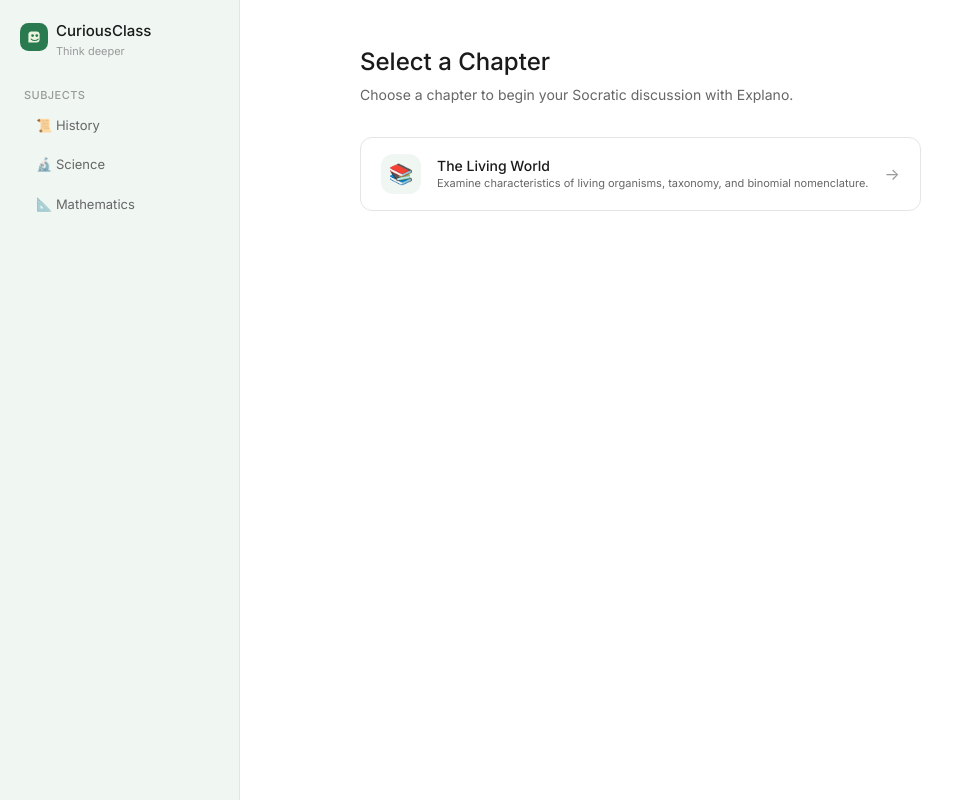
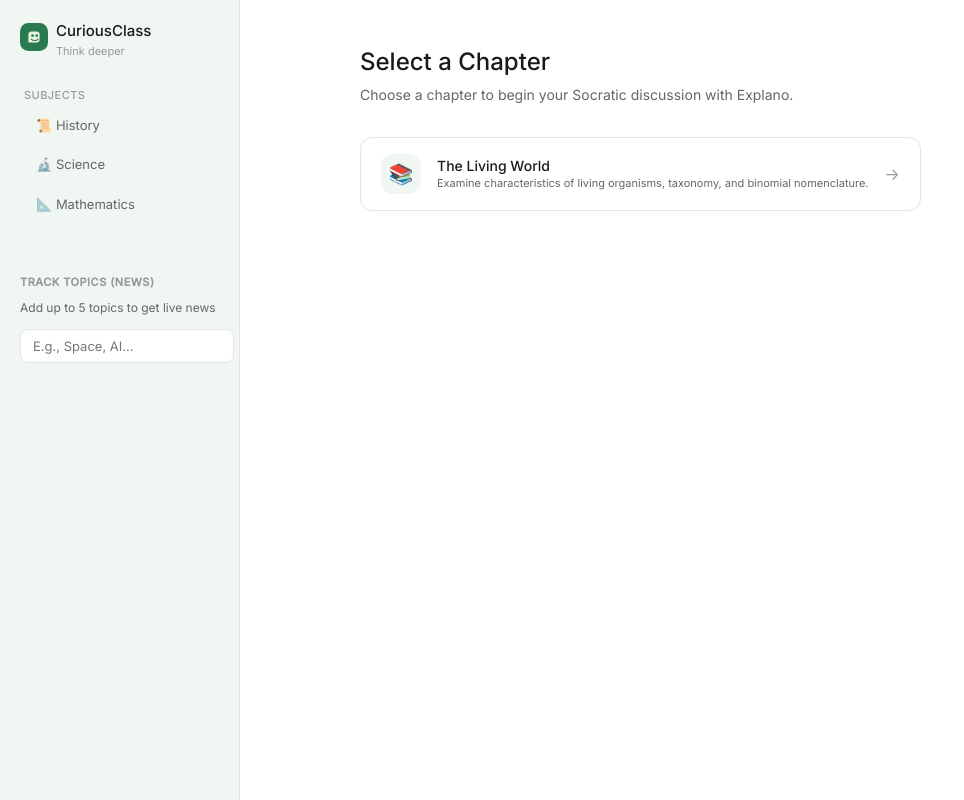
Before and after one commit to harshitmathur456/Curious-Class, a Next.js app: page /student/biology in a window 1280 px wide. Shown: the whole page, without its empty margins (0-964 px from the left). Built offline with nearby package versions, Linux system fonts and the light colour scheme.

Commit message:
Shift Track Topics news to left sidebar and remove Topic Progress

```diff
--- a/src/app/student/student-chat.js
+++ b/src/app/student/student-chat.js
@@ -643,32 +643,52 @@ export default function StudentChat({ subject = null }) {
             </div>
           )}
 
-          {/* Topic Progress */}
-          {activeTopic && config.progress.length > 0 && (
-            <div className="sc-progress">
-              <div className="sc-progress-label">Topic progress</div>
-              <div className="sc-progress-steps">
-                {config.progress.map((step, i) => (
-                  <div
-                    key={step.id}
-                    className={`sc-step ${step.status === "completed" ? "sc-step--done" : ""} ${step.status === "active" ? "sc-step--active" : ""} ${step.status === "upcoming" ? "sc-step--upcoming" : ""}`}
-                  >
-                    <div className="sc-step-indicator">
-                      {step.status === "completed" && (
-                        <svg width="12" height="12" viewBox="0 0 16 16" fill="none">
-                          <path d="M3 8L6.5 11.5L13 4.5" stroke="currentColor" strokeWidth="2" strokeLinecap="round" strokeLinejoin="round"/>
-                        </svg>
-                      )}
-                      {step.status === "active" && <div className="sc-step-dot sc-step-dot--active" />}
-                      {step.status === "upcoming" && <div className="sc-step-dot sc-step-dot--upcoming" />}
-                    </div>
-                    <span className="sc-step-text">{step.label}</span>
-                    {i < config.progress.length - 1 && <div className="sc-step-line" />}
+          {/* Track Topics (News) */}
+          <div className="sc-rs-section" style={{ marginTop: "var(--space-xl)", width: "100%" }}>
+            <h3 className="sc-rs-subtitle" style={{ fontSize: "11px", textTransform: "uppercase", letterSpacing: "0.5px", color: "var(--color-text-tertiary)", fontWeight: "600", marginBottom: "var(--space-sm)" }}>Track Topics (News)</h3>
+            <p className="sc-rs-desc" style={{ fontSize: "12px", color: "var(--color-text-secondary)", marginBottom: "var(--space-md)" }}>Add up to 5 topics to get live news</p>
+            <div className="sc-rs-input-group" style={{ display: "flex", gap: "8px", marginBottom: "var(--space-md)" }}>
+              <input
+                type="text"
+                placeholder="E.g., Space, AI..."
+                value={topicInput}
+                onChange={(e) => setTopicInput(e.target.value)}
+                onKeyDown={(e) => {
+                  if (e.key === "Enter") handleAddTopic();
+                }}
+                disabled={trackedTopics.length >= 5}
+                className="sc-rs-input"
+                style={{ flex: 1, padding: "8px 12px", border: "1px solid var(--color-border-light)", borderRadius: "8px", fontSize: "13px", outline: "none" }}
+              />
+              <button onClick={handleAddTopic} disabled={!topicInput.trim() || trackedTopics.length >= 5} className="sc-rs-add-btn" style={{ padding: "0 12px", background: "var(--color-primary)", color: "white", border: "none", borderRadius: "8px", cursor: "pointer", fontWeight: "600" }}>+</button>
+            </div>
+
+            <div className="sc-rs-tracked" style={{ display: "flex", flexDirection: "column", gap: "var(--space-sm)" }}>
+              {trackedTopics.map(topic => (
+                <div key={topic} className="sc-rs-topic-card" style={{ background: "white", border: "1px solid var(--color-border-light)", borderRadius: "8px", padding: "var(--space-sm)" }}>
+                  <div className="sc-rs-topic-header" style={{ display: "flex", justifyContent: "space-between", alignItems: "center", marginBottom: "8px" }}>
+                    <h4 style={{ margin: 0, fontSize: "13px", color: "var(--color-text-primary)", fontWeight: "600" }}>{topic}</h4>
+                    <button onClick={() => handleRemoveTopic(topic)} style={{ background: "none", border: "none", color: "var(--color-text-tertiary)", cursor: "pointer", fontSize: "16px" }}>×</button>
                   </div>
-                ))}
-              </div>
+                  <div className="sc-rs-news-list" style={{ display: "flex", flexDirection: "column", gap: "4px" }}>
+                    {news[topic] ? (
+                      news[topic].length > 0 ? (
+                        news[topic].map((article, i) => (
+                          <a key={i} href={article.link} target="_blank" rel="noreferrer" className="sc-rs-news-item" style={{ fontSize: "12px", color: "var(--color-text-secondary)", textDecoration: "none", whiteSpace: "nowrap", overflow: "hidden", textOverflow: "ellipsis" }}>
+                            • {article.title}
+                          </a>
+                        ))
+                      ) : (
+                        <span className="sc-rs-no-news" style={{ fontSize: "12px", color: "var(--color-text-tertiary)", fontStyle: "italic" }}>No recent news found.</span>
+                      )
+                    ) : loadingNews ? (
+                      <span className="sc-rs-no-news" style={{ fontSize: "12px", color: "var(--color-text-tertiary)", fontStyle: "italic" }}>Loading...</span>
+                    ) : null}
+                  </div>
+                </div>
+              ))}
             </div>
-          )}
+          </div>
         </div>
 
         {activeTopic && (
@@ -1042,50 +1062,7 @@ export default function StudentChat({ subject = null }) {
             )}
           </div>
 
-          <div className="sc-rs-section">
-            <h3 className="sc-rs-subtitle">Track Topics (News)</h3>
-            <p className="sc-rs-desc">Add up to 5 topics to get live news</p>
-            <div className="sc-rs-input-group">
-              <input
-                type="text"
-                placeholder="E.g., Space, AI..."
-                value={topicInput}
-                onChange={(e) => setTopicInput(e.target.value)}
-                onKeyDown={(e) => {
-                  if (e.key === "Enter") handleAddTopic();
-                }}
-                disabled={trackedTopics.length >= 5}
-                className="sc-rs-input"
-              />
-              <button onClick={handleAddTopic} disabled={!topicInput.trim() || trackedTopics.length >= 5} className="sc-rs-add-btn">+</button>
-            </div>
 
-            <div className="sc-rs-tracked">
-              {trackedTopics.map(topic => (
-                <div key={topic} className="sc-rs-topic-card">
-                  <div className="sc-rs-topic-header">
-                    <h4>{topic}</h4>
-                    <button onClick={() => handleRemoveTopic(topic)}>×</button>
-                  </div>
-                  <div className="sc-rs-news-list">
-                    {news[topic] ? (
-                      news[topic].length > 0 ? (
-                        news[topic].map((article, i) => (
-                          <a key={i} href={article.link} target="_blank" rel="noreferrer" className="sc-rs-news-item">
-                            • {article.title}
-                          </a>
-                        ))
-                      ) : (
-                        <span className="sc-rs-no-news">No recent news found.</span>
-                      )
-                    ) : loadingNews ? (
-                      <span className="sc-rs-no-news">Loading...</span>
-                    ) : null}
-                  </div>
-                </div>
-              ))}
-            </div>
-          </div>
         </aside>
       )}
     </div>
```
